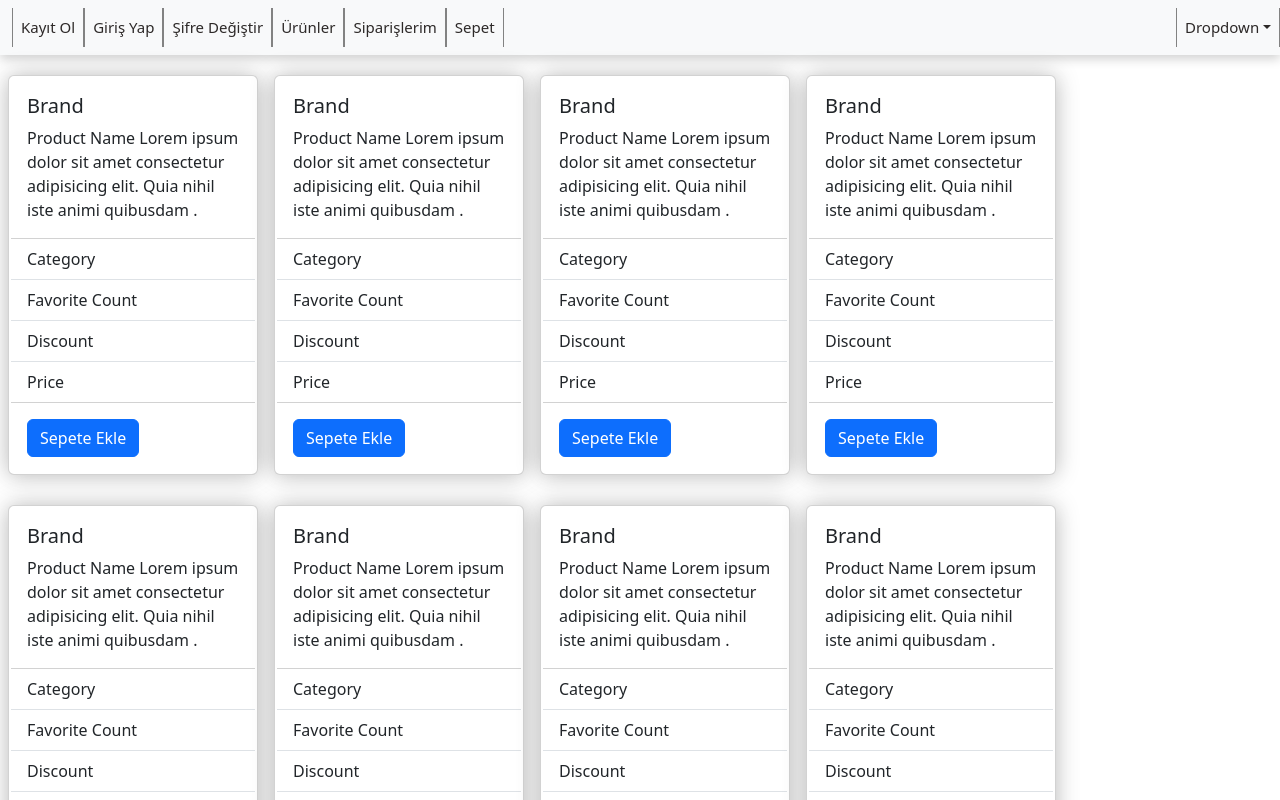
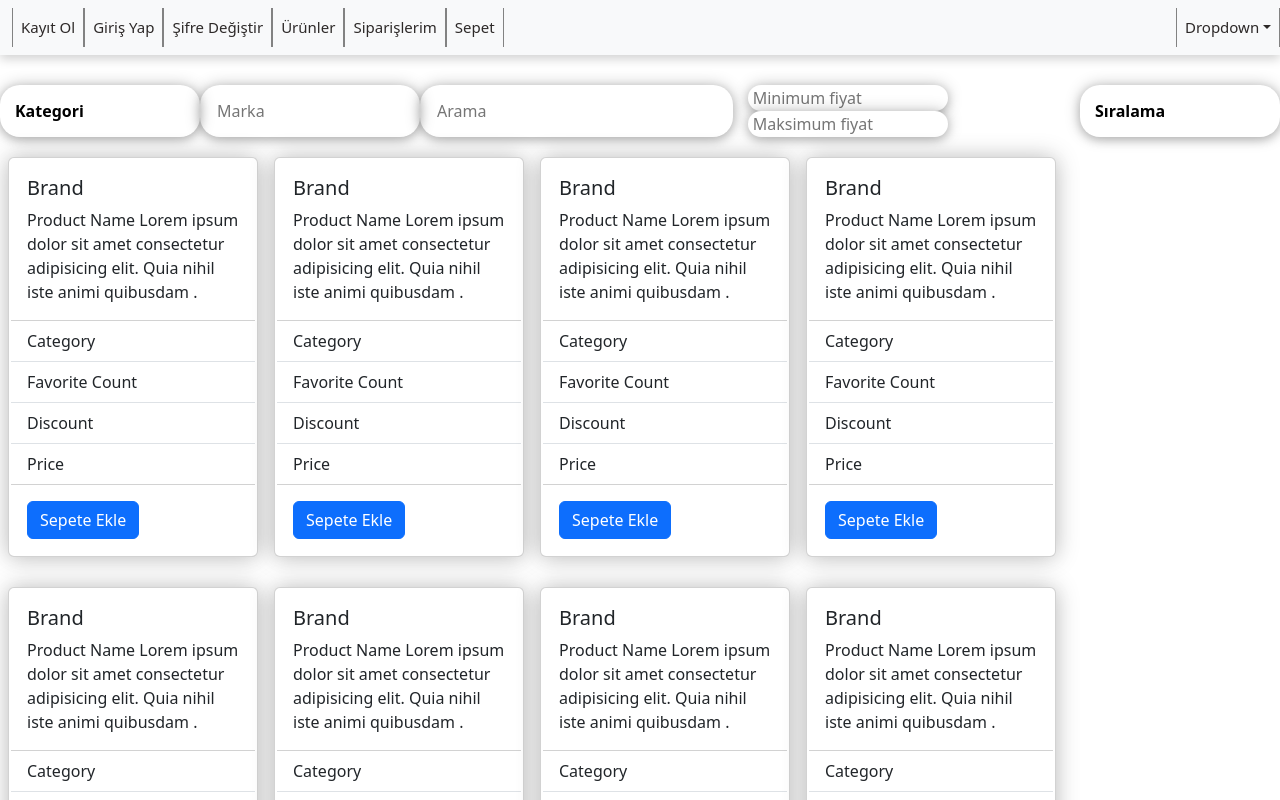
Before and after one commit to OzgurSonmez/E-CommerceFrontend, a React (Create React App) app: page /products in a window 1280 px wide. Shown: the top 800 px of the page. Built offline with nearby package versions, Linux system fonts and the light colour scheme.

Commit message:
Added product filter to product page

```diff
--- /dev/null
+++ b/src/components/Product/ProductFilter.css
@@ -0,0 +1,248 @@
+.product-filter-element {
+  display: flex;
+  justify-content: space-around;
+  margin-top: 30px;
+}
+
+.product-filter-search-box {
+  border-radius: 20px;
+  box-shadow: rgba(0, 0, 0, 0.19) 0px 3px 10px, rgba(0, 0, 0, 0.23) 0px 0px 16px;
+  padding: 0px 15px;
+  width: 380px;
+  min-width: 200px;
+  display: flex;
+  align-items: center;
+  justify-content: space-between;
+}
+
+.product-filter-search-box-input {
+  border: none;
+  background: none;
+  outline: none;
+  font-size: 16px;
+  width: 85%;
+}
+
+.product-filter-search-box-button {
+  border: none;
+  background: none;
+}
+
+.product-filter-search-box-icon {
+  font-size: 25px;
+  color: #828282;
+}
+
+/* --------------------------------------------------- */
+
+.filter-by-product-category {
+  box-shadow: rgba(0, 0, 0, 0.19) 0px 3px 10px, rgba(0, 0, 0, 0.23) 0px 0px 16px;
+  border-radius: 20px;
+  display: flex;
+  align-items: center;
+  min-width: 200px;
+  width: 200px;
+}
+
+.filter-by-product-category .dropdown {
+  width: 100%;
+  height: 100%;
+  display: block;
+}
+
+.filter-by-product-category-button {
+  border: none;
+  background: none;
+  width: 100%;
+  height: 100%;
+
+  display: flex;
+  align-items: center;
+  justify-content: space-between;
+  padding: 0px 5px;
+}
+
+.filter-by-product-category-button span {
+  padding-left: 10px;
+  font-size: 16px;
+  font-weight: 700;
+}
+
+.filter-by-product-category-icon {
+  font-size: 25px;
+  color: #828282;
+}
+
+.filter-by-product-category-menu {
+  margin-top: 10px !important;
+  padding: 5px 15px !important;
+  border-radius: 16px !important;
+}
+
+.filter-by-product-category-menu label {
+  margin-left: 5px;
+}
+
+.filter-by-product-category-menu li {
+  font-size: 16px;
+}
+
+.filter-by-product-category-menu-checkbox:checked {
+  background-color: #93f !important;
+  /* değişmedi */
+}
+
+.filter-by-product-category-menu-checkbox:checked
+  ~ .filter-by-product-category-menu-content {
+  font-weight: 700;
+}
+
+/* --------------------------------------------------- */
+
+.filter-by-product-brand,
+.filter-by-product-brand-element,
+.filter-by-product-brand-icons {
+  display: flex;
+  align-items: center;
+}
+
+.filter-by-product-brand {
+  box-shadow: rgba(0, 0, 0, 0.19) 0px 3px 10px, rgba(0, 0, 0, 0.23) 0px 0px 16px;
+  border-radius: 20px;
+  min-width: 220px;
+  width: 220px;
+}
+
+.filter-by-product-brand-element {
+  justify-content: space-between;
+  padding-left: 15px;
+  padding-right: 10px;
+}
+
+.filter-by-product-brand-input {
+  border: none;
+  background: none;
+  outline: none;
+  font-size: 16px;
+  width: 85%;
+}
+
+.filter-by-product-brand-icons {
+  justify-content: center;
+}
+
+.filter-by-product-brand-icon {
+  font-size: 25px;
+  color: #828282;
+}
+
+.filter-by-product-brand-menu {
+  margin-top: 10px !important;
+  border-radius: 16px !important;
+}
+
+.filter-by-product-brand-menu li {
+  padding: 10px 20px !important;
+}
+
+.filter-by-product-brand-menu li:not(:last-child) {
+  border-bottom: 1px solid #000000;
+}
+
+.filter-by-product-brand-menu-button {
+  background: none;
+  border: none;
+}
+
+/*-------------------------------------------------*/
+.product-filter-price {
+}
+
+.product-filter-price input {
+  box-shadow: rgba(0, 0, 0, 0.19) 0px 3px 10px, rgba(0, 0, 0, 0.23) 0px 0px 16px;
+  border-radius: 20px;
+  border: none;
+  margin-left: 5px;
+  margin-left: 15px;
+  padding-left: 5px;
+  font-size: 16px;
+  min-width: 200px;
+  width: 200px;
+}
+
+/*--------------------------------------------------*/
+
+.sorting-bar {
+  box-shadow: rgba(0, 0, 0, 0.19) 0px 3px 10px, rgba(0, 0, 0, 0.23) 0px 0px 16px;
+  border-radius: 20px;
+  display: flex;
+  align-items: center;
+  min-width: 200px;
+  width: 230px;
+}
+
+.sorting-bar .dropdown {
+  width: 100%;
+  height: 100%;
+  display: block;
+}
+
+.sorting-bar-button {
+  border: none;
+  background: none;
+  width: 100%;
+  height: 100%;
+
+  display: flex;
+  align-items: center;
+  justify-content: space-between;
+  padding: 0px 5px;
+}
+
+.sorting-bar-button span {
+  padding-left: 10px;
+  font-size: 16px;
+  font-weight: 700;
+}
+
+.sorting-bar-icon {
+  font-size: 25px;
+  color: #828282;
+}
+
+.sorting-bar-menu {
+  margin-top: 10px !important;
+  padding: 5px 15px !important;
+  border-radius: 16px !important;
+}
+
+.sorting-bar-menu li {
+  margin: 10px 0px;
+}
+
+.sorting-bar-menu button {
+  border: none;
+  background-color: #cecece;
+  border-radius: 20px;
+  padding: 5px 20px;
+}
+
+/*--------------------------------------------------*/
+
+.filter-by-read {
+  box-shadow: rgba(0, 0, 0, 0.19) 0px 3px 10px, rgba(0, 0, 0, 0.23) 0px 0px 16px;
+  border-radius: 50%;
+}
+
+.read-toggle-button {
+  border: none;
+  background: none;
+  width: 100%;
+  height: 100%;
+  padding: 0px 7px;
+}
+
+.read-toggle-button i {
+  font-size: 25px;
+  color: #8015ea;
+}
--- /dev/null
+++ b/src/components/Product/ProductFilter.tsx
@@ -0,0 +1,143 @@
+import React from "react";
+import "./ProductFilter.css";
+type Props = {};
+
+const ProductFilter = (props: Props) => {
+  return (
+    <div className="product-filter-component">
+      <div className="product-filter-element">
+        <div className="filter-by-product-category">
+          <div className="dropdown">
+            <button
+              className="filter-by-product-category-button"
+              data-bs-toggle="dropdown"
+              aria-expanded="false"
+            >
+              <span>Kategori</span>
+              <i className="bi bi-chevron-down filter-by-product-category-icon"></i>
+            </button>
+            <ul className="dropdown-menu filter-by-product-category-menu">
+              <li>
+                <input
+                  className="filter-by-product-category-menu-checkbox"
+                  type="checkbox"
+                ></input>
+                <label className="filter-by-product-category-menu-content">
+                  1
+                </label>
+              </li>
+              <li>
+                <input
+                  className="filter-by-product-category-menu-checkbox"
+                  type="checkbox"
+                ></input>
+                <label className="filter-by-product-category-menu-content">
+                  2
+                </label>
+              </li>
+            </ul>
+          </div>
+        </div>
+
+        <div className="filter-by-product-brand">
+          <div
+            className="dropdown filter-by-product-brand-element"
+            data-bs-toggle="dropdown"
+            aria-expanded="false"
+          >
+            <input
+              className="filter-by-product-brand-input "
+              placeholder="Marka"
+            ></input>
+            <div className="filter-by-product-brand-icons">
+              <i className="bi bi-three-dots-vertical filter-by-product-brand-icon"></i>
+              <i className="bi bi-chevron-down filter-by-product-brand-icon"></i>
+            </div>
+          </div>
+
+          <ul className="dropdown-menu filter-by-product-brand-menu">
+            <li>
+              <button className="filter-by-product-brand-menu-button">
+                Asus
+              </button>
+            </li>
+            <li>
+              <button className="filter-by-product-brand-menu-button">
+                Apple
+              </button>
+            </li>
+            <li>
+              <button className="filter-by-product-brand-menu-button">
+                Lg
+              </button>
+            </li>
+          </ul>
+        </div>
+
+        <div className="product-filter-search-box">
+          <input
+            className="product-filter-search-box-input"
+            placeholder="Arama"
+          />
+          <button className="product-filter-search-box-button">
+            <i className="bi bi-search product-filter-search-box-icon"></i>
+          </button>
+        </div>
+
+        <div className="product-filter-price">
+          <input
+            type="number"
+            id="min-price"
+            name="min-price"
+            placeholder="Minimum fiyat"
+          />
+          <input
+            type="number"
+            id="max-price"
+            name="max-price"
+            placeholder="Maksimum fiyat"
+          />
+        </div>
+
+        <div className="sorting-bar">
+          <div className="dropdown">
+            <button
+              className="sorting-bar-button"
+              data-bs-toggle="dropdown"
+              aria-expanded="false"
+            >
+              <span>Sıralama</span>
+              <i className="bi bi-chevron-down sorting-bar-icon"></i>
+            </button>
+            <ul className="dropdown-menu sorting-bar-menu">
+              <li>
+                <button>Fiyata göre artan</button>
+              </li>
+              <li>
+                <button>Fiyata göre azalan</button>
+              </li>
+
+              <li>
+                <button>İndirime göre artan</button>
+              </li>
+              <li>
+                <button>İndirime göre azalan</button>
+              </li>
+              <li>
+                <button>Favoriye göre artan</button>
+              </li>
+              <li>
+                <button>Favoriye göre azalan</button>
+              </li>
+              <li>
+                <button>Varsayılan</button>
+              </li>
+            </ul>
+          </div>
+        </div>
+      </div>
+    </div>
+  );
+};
+
+export default ProductFilter;
--- a/src/pages/products/Products.css
+++ b/src/pages/products/Products.css
@@ -1,4 +1,4 @@
-.product-page {
+.product-page-products {
   display: flex;
   flex-wrap: wrap;
 }
--- a/src/pages/products/Products.tsx
+++ b/src/pages/products/Products.tsx
@@ -1,12 +1,17 @@
 import React from "react";
 import ProductElement from "../../components/Product/ProductElement";
 import "./Products.css";
+import ProductFilter from "../../components/Product/ProductFilter";
 
 type Props = {};
 
 const Products = (props: Props) => {
   return (
     <div className="product-page">
+      <div className="product-page-filter">
+        <ProductFilter />
+      </div>
+      <div className="product-page-products">
         <ProductElement />
         <ProductElement />
         <ProductElement />
@@ -25,6 +30,7 @@ const Products = (props: Props) => {
         <ProductElement />
         <ProductElement />
       </div>
+    </div>
   );
 };
 
```
Lines whose indentation alone changed are shown as unchanged.
